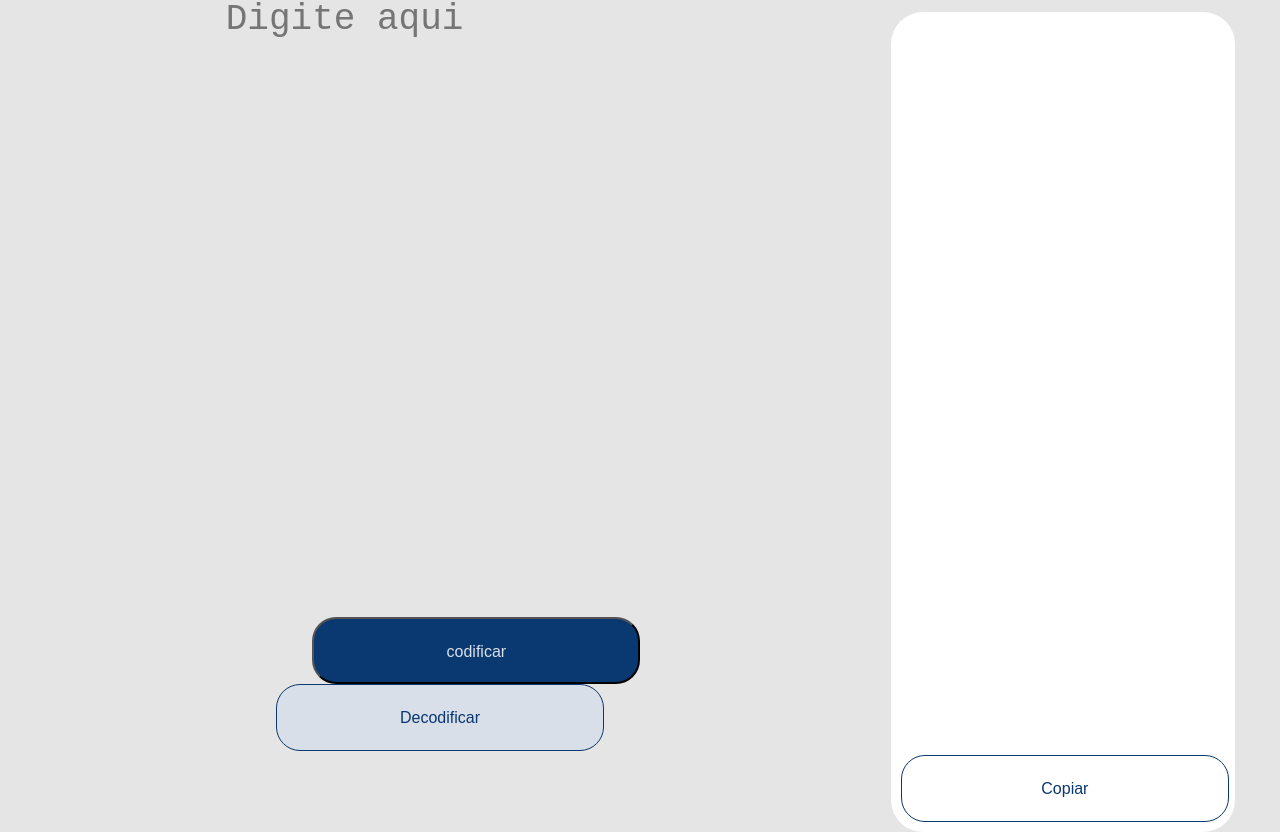
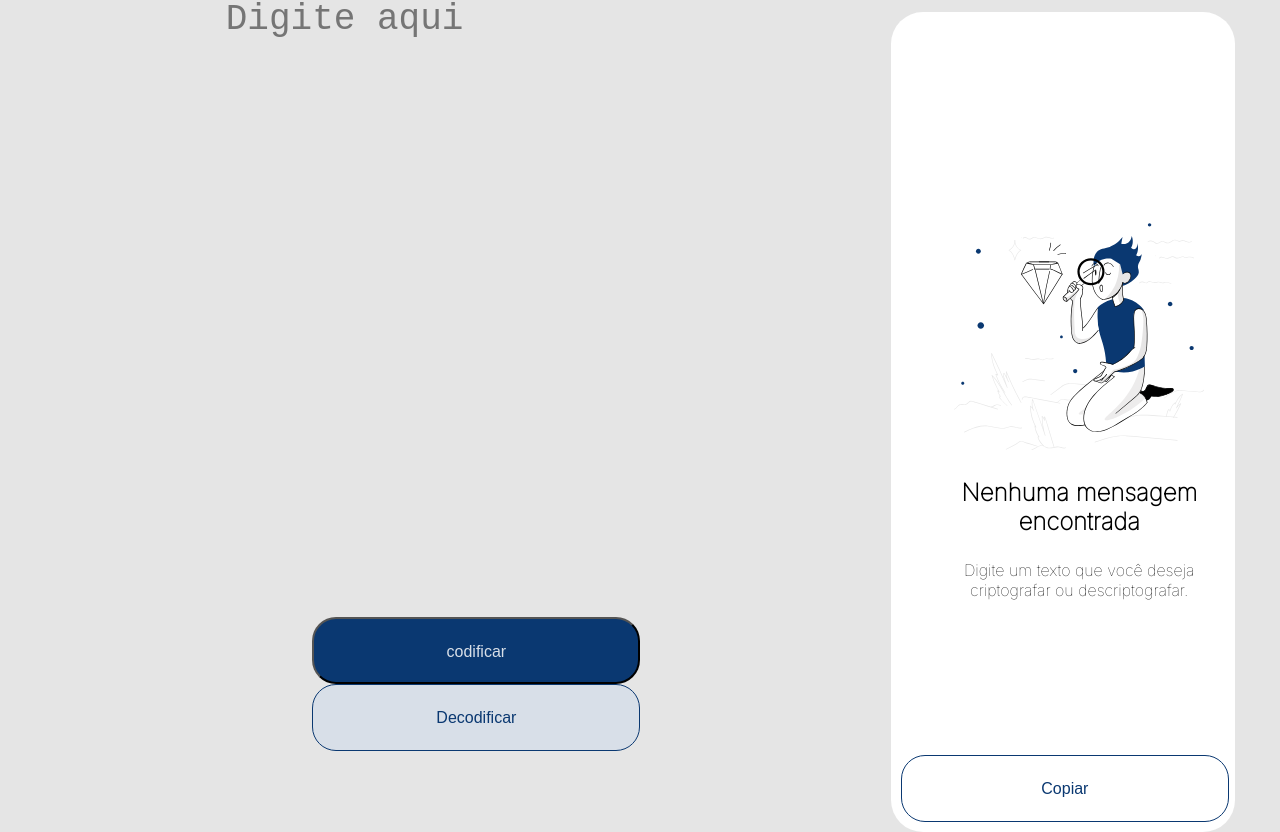
Before and after one commit to CarinaNovais/Alura-Challenge, a plain HTML site: page index.html in a window 1280 px wide. Shown: the part 80-912 px from the top of the page. Drawn offline with Linux system fonts and the light colour scheme.

Commit message:
Adicionando imagem e js para aparecer e desaparecer

```diff
--- a/index.html
+++ b/index.html
@@ -6,6 +6,9 @@
     <meta name="viewport" content="width=device-width, initial-scale=1.0">
     <title>Document</title>
     <link rel="stylesheet" href="style.css">
+    <link rel="preconnect" href="https://fonts.googleapis.com">
+    <link rel="preconnect" href="https://fonts.gstatic.com" crossorigin>
+    <link href="https://fonts.googleapis.com/css2?family=Inter:wght@100&display=swap" rel="stylesheet">
 
 </head>
 <body>
@@ -18,9 +21,18 @@
         </div>
 
          <div id="botao">
+            <input type="hidden" value="foi" id="foi">
             <button id="codificar">codificar</button>
             <button id="decodificar">Decodificar</button>
         </div>
+        <!-- <img src="imgtext.svg" id="imgRes"> -->
+
+        <div id="conteudoAnterior">
+            <img src="imgtext.svg" id="imgRes">
+            <p id="p1">Nenhuma mensagem encontrada</p>
+            <p id="p2">Digite um texto que você deseja criptografar ou descriptografar.</p>
+        </div>
+
 
         <div id="resposta">
             <textarea id="res" name="res" readonly></textarea>
@@ -28,6 +40,8 @@
         </div>
     </div>
 
+
+
     <script src="script.js"></script>
 </body>
 </html>
--- a/script.js
+++ b/script.js
@@ -8,8 +8,10 @@ var btnCopiar = document.querySelector('#copiar'); //botao
 
 var textoRes = document.querySelector('#res'); //textarea
 
+var display01 = document.querySelector('#conteudoAnterior');
 
 function codificar(){
+    display01.style.display = 'none';
     var entrada = msgInput.value;
     var novaSaida = entrada.replace(/e/g,'enter').replace(/i/g,'imes').replace(/a/g,'ai').replace(/o/g,'ober').replace(/u/g,'ufat').replace(' ', ' ');
     textoRes.value = novaSaida;
@@ -32,75 +34,7 @@ function copiar(){
     document.execCommand("copy");
 }
 
+
 btnCodificar.onclick = codificar;
 btnDecodificar.onclick = decodificar;
 btnCopiar.onclick = copiar;
-
-// const _dicionario = () => {
-//     var dicionario = new Map ();
-//     dicionario.set(1,'a');
-//     dicionario.set(2,'b');
-//     dicionario.set(3,'c');
-//     dicionario.set(4,'d');
-//     dicionario.set(5,'e');
-//     dicionario.set(6,'f');
-//     dicionario.set(7,'g');
-//     dicionario.set(8,'h');
-//     dicionario.set(9,'i');
-//     dicionario.set(10,'j');
-//     dicionario.set(11,'k');
-//     dicionario.set(12,'l');
-//     dicionario.set(13,'m');
-//     dicionario.set(14,'n');
-//     dicionario.set(15,'o');
-//     dicionario.set(16,'p');
-//     dicionario.set(17,'q');
-//     dicionario.set(18,'r');
-//     dicionario.set(19,'s');
-//     dicionario.set(20,'t');
-//     dicionario.set(21,'u');
-//     dicionario.set(22,'v');
-//     dicionario.set(23,'w');
-//     dicionario.set(24,'x');
-//     dicionario.set(25,'y');
-//     dicionario.set(26,'z');
-//     dicionario.set(27,'A');
-//     dicionario.set(28,'B');
-//     dicionario.set(29,'C');
-//     dicionario.set(30,'D');
-//     dicionario.set(31,'E');
-//     dicionario.set(32,'F');
-//     dicionario.set(33,'G');
-//     dicionario.set(34,'H');
-//     dicionario.set(35,'I');
-//     dicionario.set(36,'J');
-//     dicionario.set(37,'K');
-//     dicionario.set(38,'L');
-//     dicionario.set(39,'M');
-//     dicionario.set(40,'N');
-//     dicionario.set(41,'O');
-//     dicionario.set(42,'P');
-//     dicionario.set(43,'Q');
-//     dicionario.set(44,'R');
-//     dicionario.set(45,'S');
-//     dicionario.set(46,'T');
-//     dicionario.set(47,'U');
-//     dicionario.set(48,'V');
-//     dicionario.set(49,'W');
-//     dicionario.set(50,'X');
-//     dicionario.set(51,'Y');
-//     dicionario.set(52,'Z');
-//     dicionario.set(53,'0');
-//     dicionario.set(54,'1');
-//     dicionario.set(55,'2');
-//     dicionario.set(56,'3');
-//     dicionario.set(57,'4');
-//     dicionario.set(58,'5');
-//     dicionario.set(59,'6');
-//     dicionario.set(60,'7');
-//     dicionario.set(61,'8');
-//     dicionario.set(62,'9');
-//     dicionario.set(63,'ç');
-//     dicionario.set(64,'Ç');
-//     return dicionario;
-// };
--- a/style.css
+++ b/style.css
@@ -55,7 +55,7 @@ body{
     position: absolute;
     right: 1%;
     top: 2%;
-
+    z-index: -1;
 }
 
 #botao{
@@ -77,6 +77,7 @@ button{
 }
 
 #decodificar{
+    margin: 0 5%;
     background-color: #D8DFE8;
     color: #0A3871;
     font-size: 16px;
@@ -90,3 +91,31 @@ button{
     font-size: 16px;
     color: #0A3871;
 }
+
+#imgRes{
+    width: 250px;
+}
+
+#conteudoAnterior{
+    font-family: 'Inter', sans-serif;
+    box-sizing: border-box;
+    width: 250px;
+    text-align: center;
+    position: absolute;
+    right: 3.5%;
+    top:30%;
+}
+
+#p1{
+    font-weight:700;
+    font-size: 24px;
+}
+
+#p2{
+    font-weight:400;
+    font-size: 16px;
+}
+
+@media screen and (max-width: 1700px) {
+
+}
```
Also changed, not shown: imgtext.svg (added).
